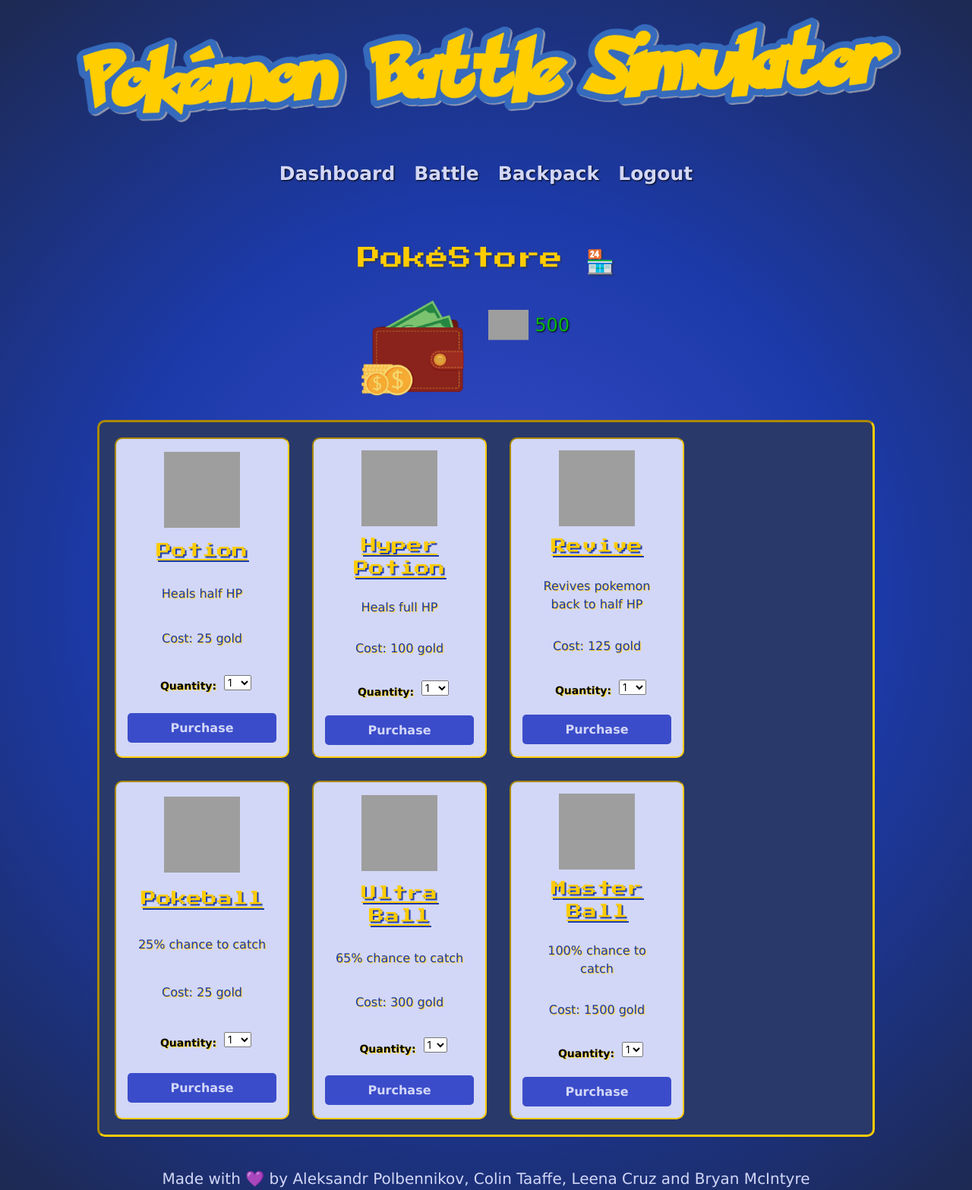
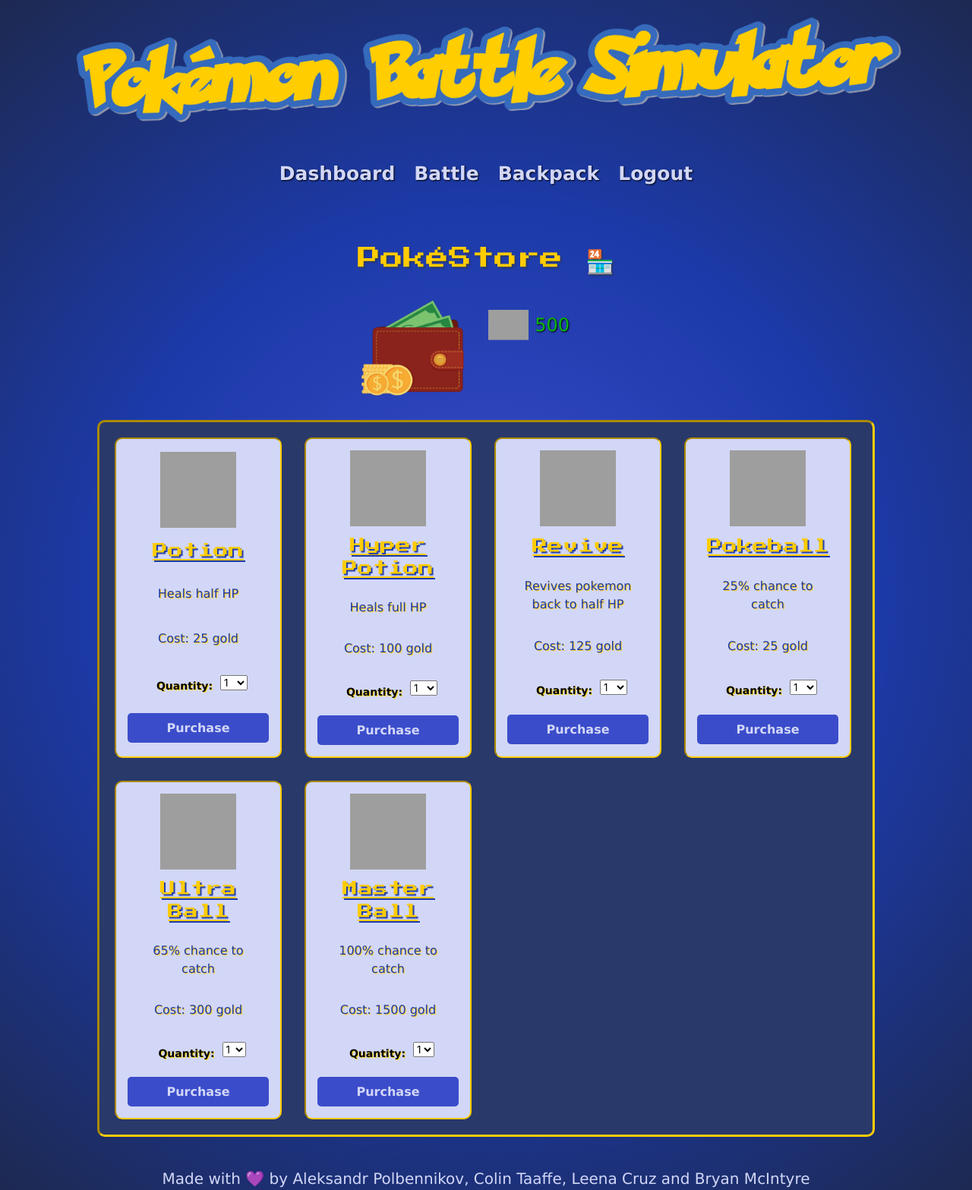
Before and after one commit to bryan-mcintyre/Pokemon-Battle-V2, a Node server app: page /store in a window 1280 px wide. Shown: the whole page at 76% size. Run offline with Node 20, Linux system fonts and the light colour scheme; some libraries are stand-ins or nearby versions; grey boxes are pictures that could not be loaded.

Commit message:
hotfix for store items

```diff
--- a/public/css/styles.css
+++ b/public/css/styles.css
@@ -511,7 +511,7 @@
   background-color: var(--light);
   border: 2px inset #FFCC00;
   border-radius: 10px;
-  width: 230px;
+  width: 220px;
   padding: 15px;
   text-align: center;
   display: flex;
```
